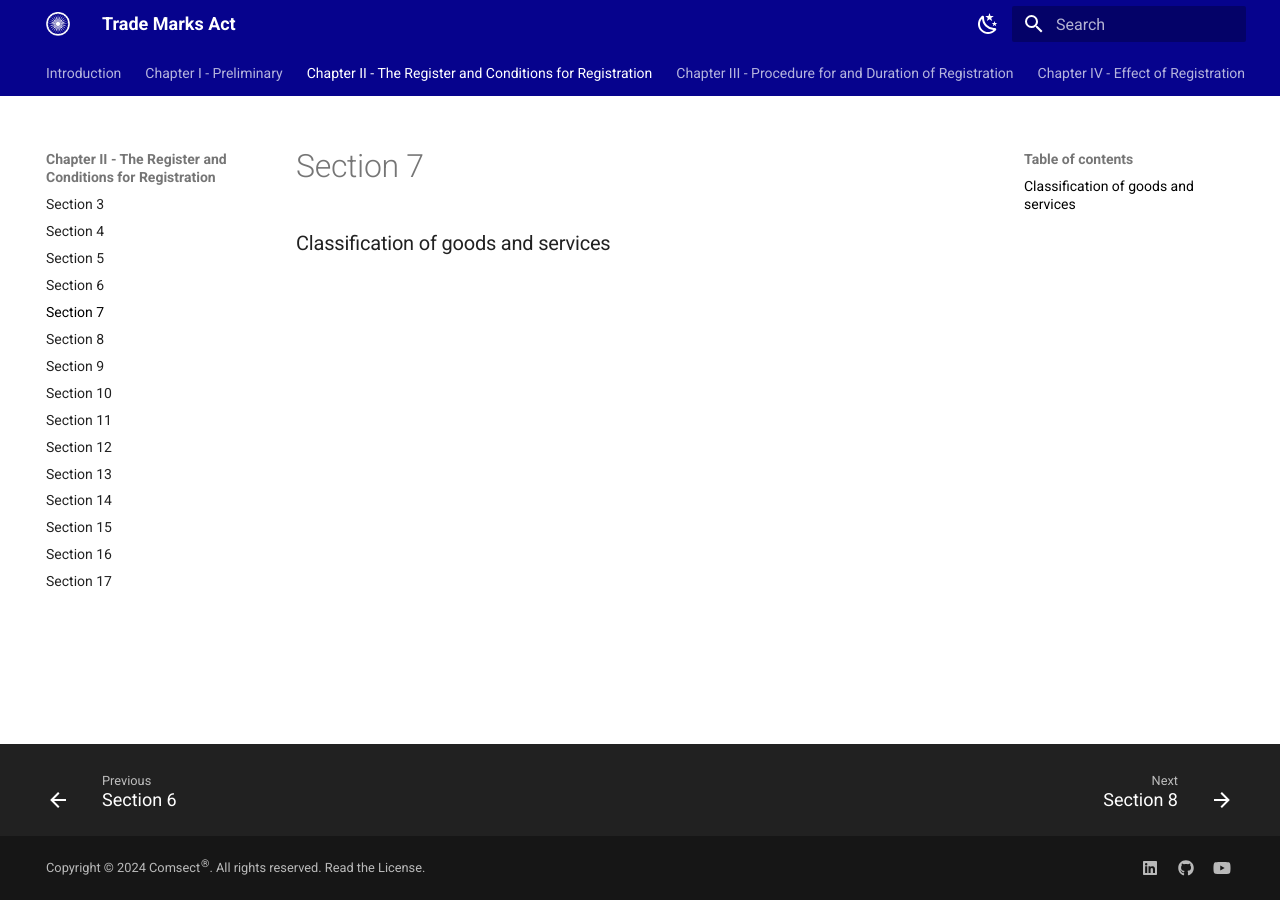
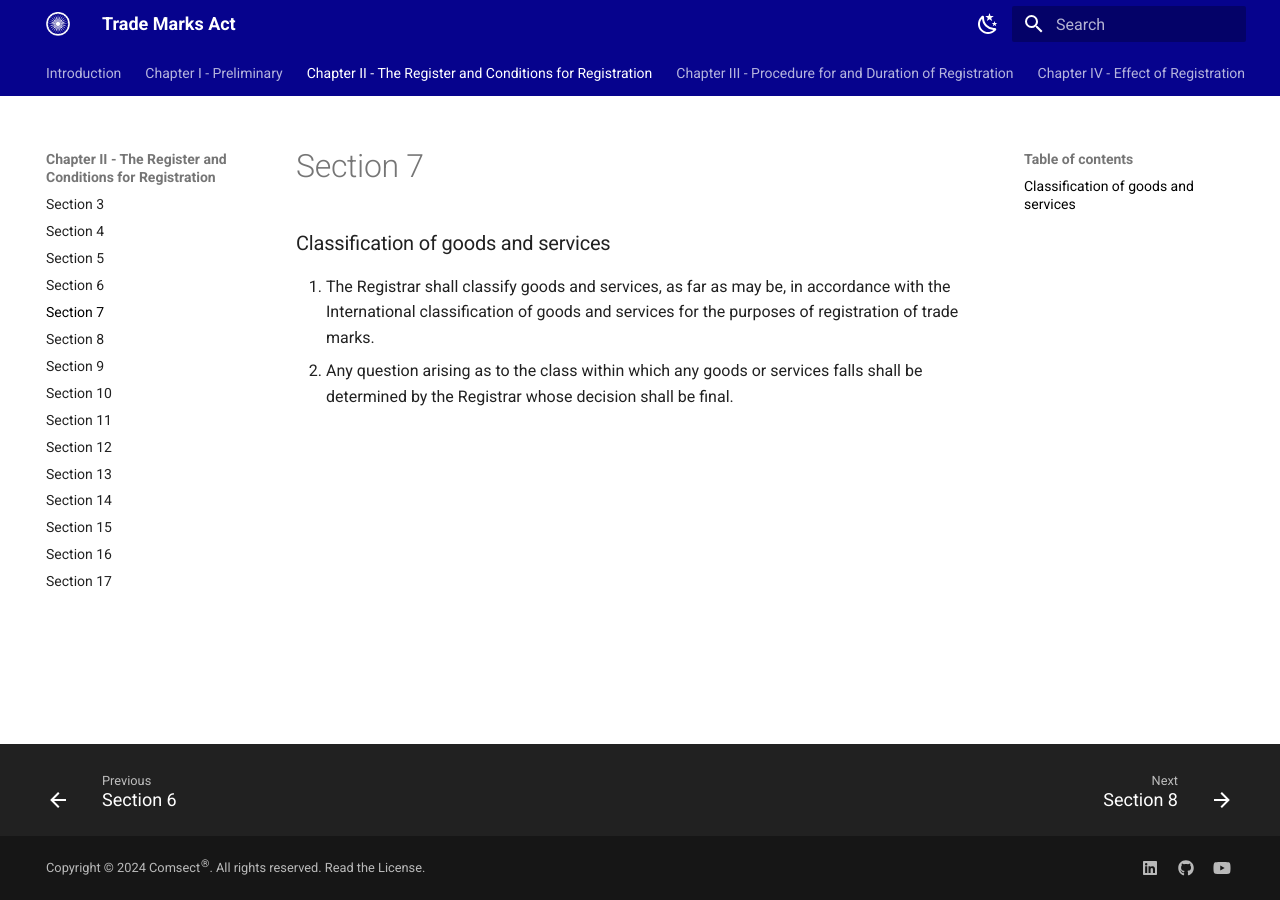
Before and after one commit to comsect/trademarks-act, an MkDocs documentation site: the page built from docs/en/7.md, in a window 1280 px wide. Built offline with MkDocs 1.6.1 and Material for MkDocs 9.7.7, drawn with Linux system fonts in a browser that asks for light colours.

Commit message:
add section seven

```diff
--- a/docs/en/7.md
+++ b/docs/en/7.md
@@ -3,3 +3,6 @@ description: Classification of goods and services
 ---
 
 ### Classification of goods and services
+
+1. The Registrar shall classify goods and services, as far as may be, in accordance with the International classification of goods and services for the purposes of registration of trade marks.
+2. Any question arising as to the class within which any goods or services falls shall be determined by the Registrar whose decision shall be final.
```
